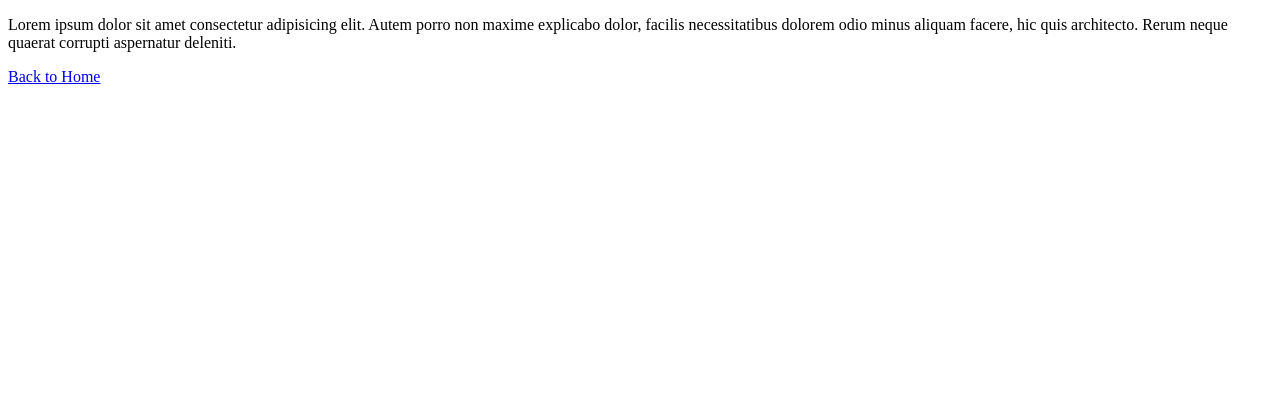
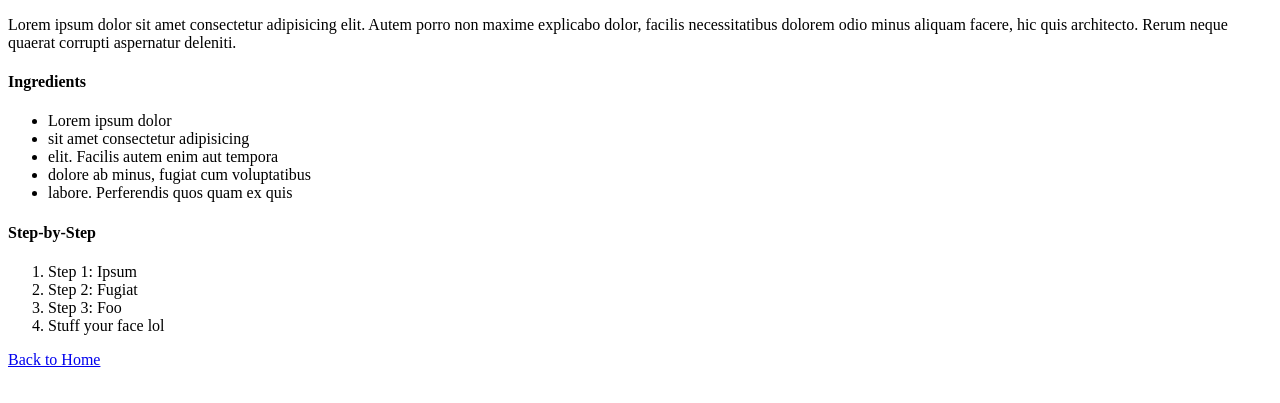
Before and after one commit to MarcAndreSeguin/odin-recipes, a plain HTML site: page recipes/lasagna.html in a window 1280 px wide. Shown: the part 317-720 px from the top of the page. Drawn offline with Linux system fonts and the light colour scheme.

Commit message:
Added ingredients and steps to each recipe

```diff
--- a/recipes/lasagna.html
+++ b/recipes/lasagna.html
@@ -10,6 +10,21 @@
     <img src="../images/lasagna.png" alt="" width="20%">
     <h3>About Lasagna</h3>
     <p>Lorem ipsum dolor sit amet consectetur adipisicing elit. Autem porro non maxime explicabo dolor, facilis necessitatibus dolorem odio minus aliquam facere, hic quis architecto. Rerum neque quaerat corrupti aspernatur deleniti.</p>
+    <h4>Ingredients</h4>
+    <ul>
+        <li>Lorem ipsum dolor </li>
+        <li>sit amet consectetur adipisicing </li>
+        <li>elit. Facilis autem enim aut tempora </li>
+        <li>dolore ab minus, fugiat cum voluptatibus </li>
+        <li>labore. Perferendis quos quam ex quis</li>
+    </ul>
+    <h4>Step-by-Step</h4>
+    <ol>
+        <li>Step 1: Ipsum</li>
+        <li>Step 2: Fugiat</li>
+        <li>Step 3: Foo</li>
+        <li>Stuff your face lol</li>
+    </ol>
     <p><a href="../index.html">Back to Home</a></p>
 </body>
 </html>
```
Also changed, not shown: recipes/pizza.html (+15 -0 lines), recipes/shepperd-pie.html (+15 -1 lines).
